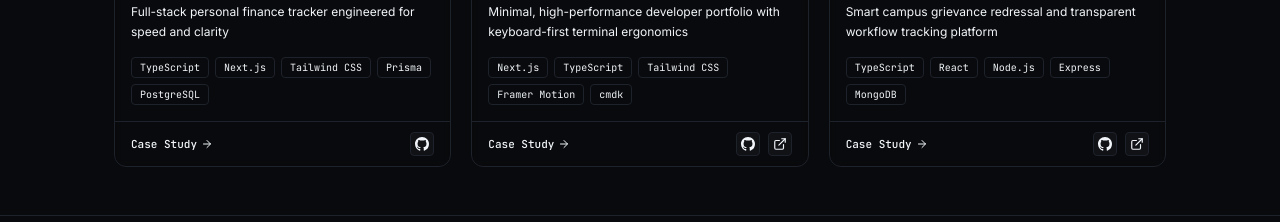
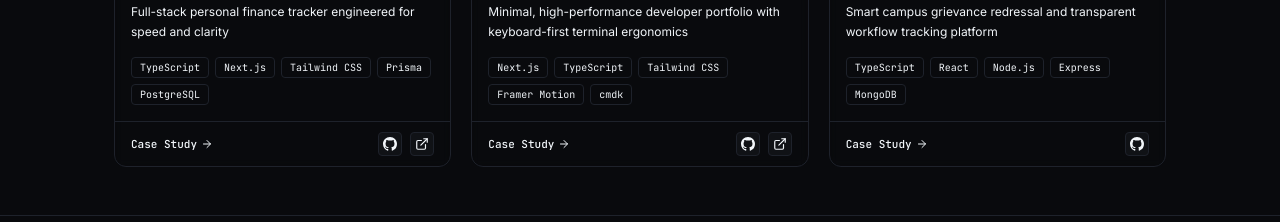
Before and after one commit to KshitijAwaghad/k5hitij, a Next.js app: page / in a window 1280 px wide. Shown: the part 880-1102 px from the top of the page. Built offline with nearby package versions, Linux system fonts and the light colour scheme; no server answers.

Commit message:
fix(projects): add live deployment to ExpenseWise and remove live deployment from CampusResolve

```diff
--- a/src/data/site.ts
+++ b/src/data/site.ts
@@ -187,7 +187,7 @@ export const siteData: SiteConfig = {
       tech: ["TypeScript", "Next.js", "Tailwind CSS", "Prisma", "PostgreSQL"],
       links: {
         github: "https://github.com/KshitijAwaghad/ExpenseWise",
-        live: undefined,
+        live: "https://expensewise-rho.vercel.app",
       },
       caseStudy: {
         problem: "Users often find budgeting tools either overwhelmingly complex or lacking real-time transactional clarity. ExpenseWise was built to eliminate manual friction while providing instant insights into recurring spending.",
@@ -314,7 +314,7 @@ export const siteData: SiteConfig = {
       tech: ["TypeScript", "React", "Node.js", "Express", "MongoDB"],
       links: {
         github: "https://github.com/KshitijAwaghad/CampusResolve",
-        live: "https://campus-resolve-nine.vercel.app",
+        live: undefined,
       },
       caseStudy: {
         problem: "Traditional grievance systems in educational campuses rely on fragmented email threads or manual paperwork, leading to lost inquiries and zero status visibility for students.",
```
